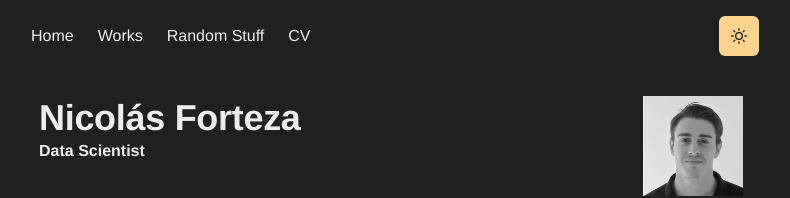
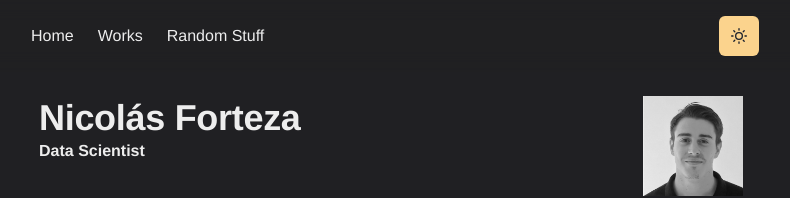
Before and after one commit to nicoforteza/web, a Next.js app: page / in a window 1280 px wide. Shown: the top 198 px of the page, without its empty margins (249-1039 px from the left). Built offline with nearby package versions, Linux system fonts and the light colour scheme; a web font is replaced by a local one.

Commit message:
delete cv

```diff
--- a/components/navbar.js
+++ b/components/navbar.js
@@ -78,9 +78,9 @@ const Navbar = props => {
           <LinkItem href="/stuff" path={path}>
             Random Stuff
           </LinkItem>
-          <LinkItem href='../cv.pdf' path={path} target="blank_">
+          {/* <LinkItem href='../cv.pdf' path={path} target="blank_">
             CV
-          </LinkItem>
+          </LinkItem> */}
         </Stack>
 
         <Box flex={1} align="right">
@@ -104,9 +104,9 @@ const Navbar = props => {
                 <MenuItem as={MenuLink} href="/stuff">
                   Stuff
                 </MenuItem>
-                <MenuItem as={MenuLink} href='../cv.pdf'>
+                {/* <MenuItem as={MenuLink} href='../cv.pdf'>
                   CV
-                </MenuItem>
+                </MenuItem> */}
               </MenuList>
             </Menu>
           </Box>
```
